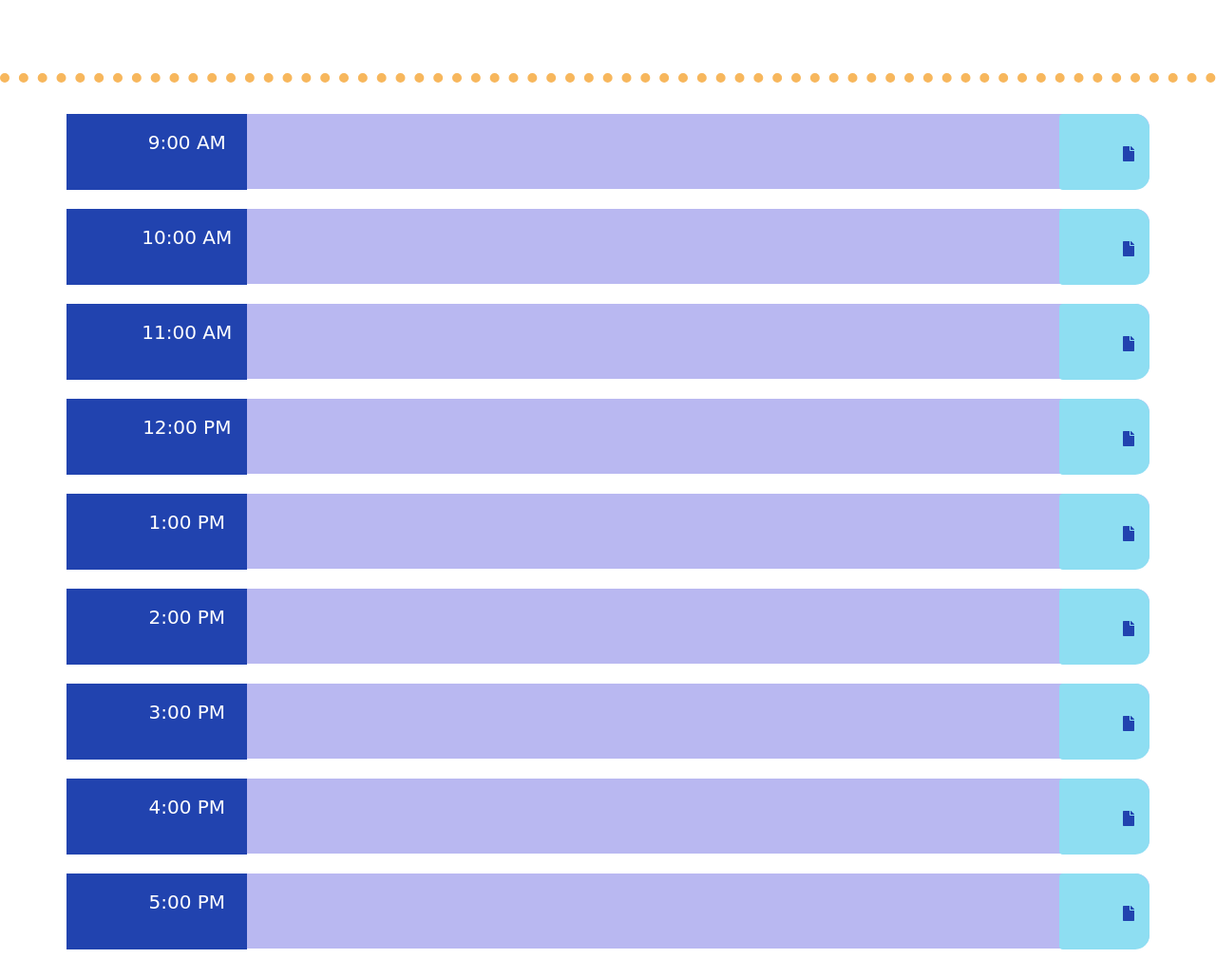
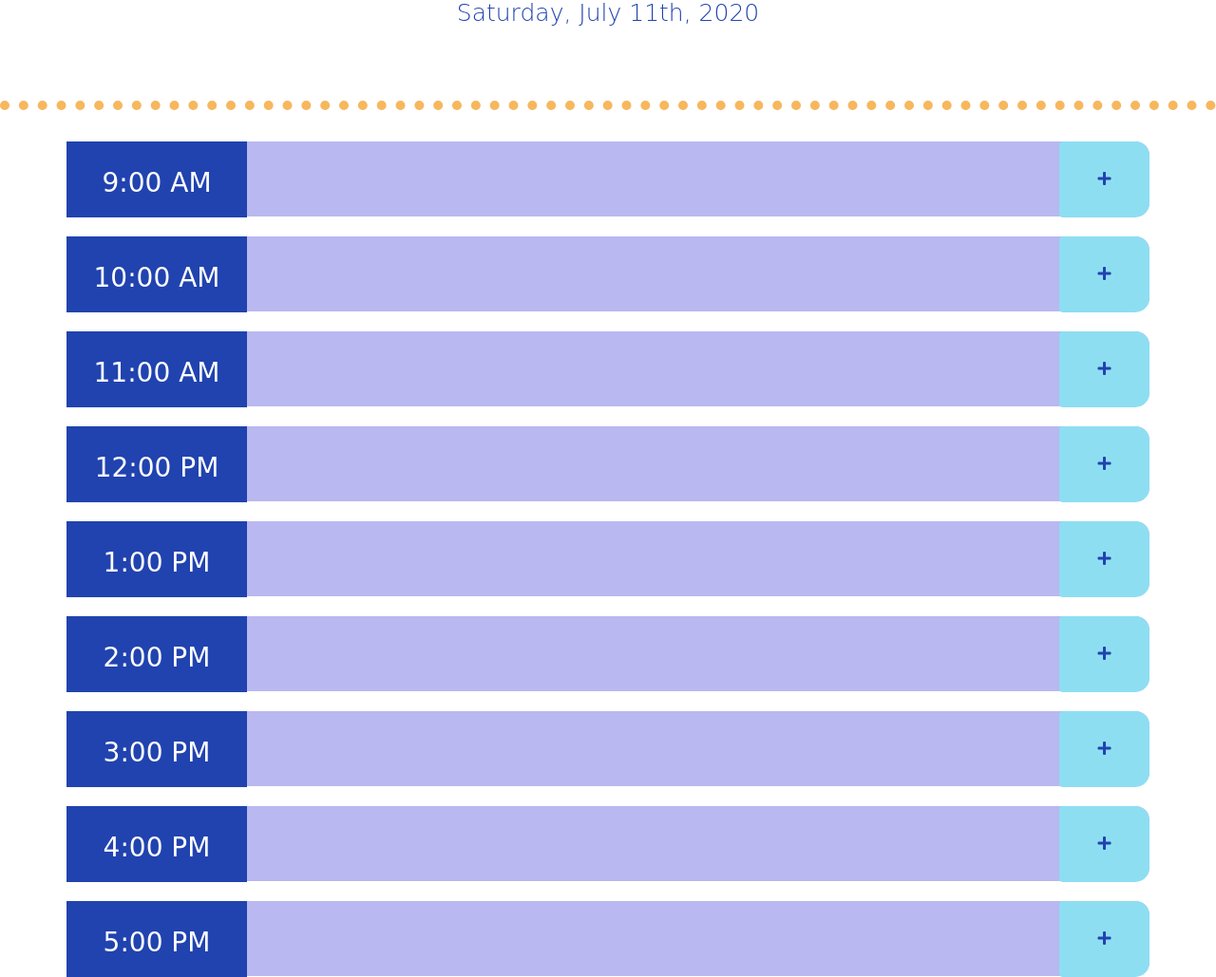
Before and after one commit to JonayahJ/HW5, a plain HTML site: page index.html in a window 1280 px wide. Shown: the part 213-1242 px from the top of the page at 95% size. Before the commit the page ends 1213 px from the top, so only its background shows below. Drawn offline with nearby package versions, Linux system fonts and the light colour scheme; a web font is replaced by a local one.

Commit message:
CSS working

```diff
--- a/index.html
+++ b/index.html
@@ -37,7 +37,7 @@
         </div>
         <textarea class="col-md-9 description"> </textarea>
         <button class="btn saveBtn col-md-1">
-          <i class="fa fa-file" aria-hidden="true"></i>
+          <i class="fa fa-plus" aria-hidden="true"></i>
         </button>
       </div>
 
@@ -48,7 +48,7 @@
         </div>
         <textarea class="col-md-9 description"> </textarea>
         <button class="btn saveBtn col-md-1">
-          <i class="fa fa-file" aria-hidden="true"></i>
+          <i class="fa fa-plus" aria-hidden="true"></i>
         </button>
       </div>
 
@@ -59,7 +59,7 @@
         </div>
         <textarea class="col-md-9 description"> </textarea>
         <button class="btn saveBtn col-md-1">
-          <i class="fa fa-file" aria-hidden="true"></i>
+          <i class="fa fa-plus" aria-hidden="true"></i>
         </button>
       </div>
 
@@ -70,7 +70,7 @@
         </div>
         <textarea class="col-md-9 description"> </textarea>
         <button class="btn saveBtn col-md-1">
-          <i class="fa fa-file" aria-hidden="true"></i>
+          <i class="fa fa-plus" aria-hidden="true"></i>
         </button>
       </div>
 
@@ -81,7 +81,7 @@
         </div>
         <textarea class="col-md-9 description"> </textarea>
         <button class="btn saveBtn col-md-1">
-          <i class="fa fa-file" aria-hidden="true"></i>
+          <i class="fa fa-plus" aria-hidden="true"></i>
         </button>
       </div>
 
@@ -92,7 +92,7 @@
         </div>
         <textarea class="col-md-9 description"> </textarea>
         <button class="btn saveBtn col-md-1">
-          <i class="fa fa-file" aria-hidden="true"></i>
+          <i class="fa fa-plus" aria-hidden="true"></i>
         </button>
       </div>
 
@@ -103,7 +103,7 @@
         </div>
         <textarea class="col-md-9 description"> </textarea>
         <button class="btn saveBtn col-md-1">
-          <i class="fa fa-file" aria-hidden="true"></i>
+          <i class="fa fa-plus" aria-hidden="true"></i>
         </button>
       </div>
 
@@ -114,7 +114,7 @@
         </div>
         <textarea class="col-md-9 description"> </textarea>
         <button class="btn saveBtn col-md-1">
-          <i class="fa fa-file" aria-hidden="true"></i>
+          <i class="fa fa-plus" aria-hidden="true"></i>
         </button>
       </div>
 
@@ -125,7 +125,7 @@
         </div>
         <textarea class="col-md-9 description"> </textarea>
         <button class="btn saveBtn col-md-1">
-          <i class="fa fa-file" aria-hidden="true"></i>
+          <i class="fa fa-plus" aria-hidden="true"></i>
         </button>
       </div>
 
--- a/style.css
+++ b/style.css
@@ -15,7 +15,7 @@ textarea{
 .jumbotron {
   text-align: center;
   background-color: transparent;
-  color: #b9b8f1;
+  color: #202020;
   border-radius: 0;
   border-bottom: 10px dotted #f7b75d;
 }
@@ -32,7 +32,6 @@ textarea{
 }
 
 .row {
-  white-space: pre-wrap;
   height: 80px;
   border-top: 1px solid white;
   margin-top: 20px;
@@ -42,7 +41,8 @@ textarea{
   height: 80px;
   background-color: #2143af;
   color: #ffffff;
-  /* border-top: 1px solid #000000; */
+  padding-top: 30px;
+  font-size: 28px;
 }
 
 .past {
@@ -77,3 +77,18 @@ h1 {
   font-family: 'Sacramento', cursive;
   color: #f7b75d;
 }
+
+h2.lead {
+  font-size: 30px;
+}
+
+p.lead {
+  color: #2143af;
+  margin-top: 20px;
+  font-size: 25px;
+}
+
+textarea.col-md-9.description {
+  line-height: 1.5;
+  font-size: 25px;
+}
```
Also changed, not shown: Assets/Screen Shot 2020-07-10 at 11.09.35 PM.png (added), 1 other file.
